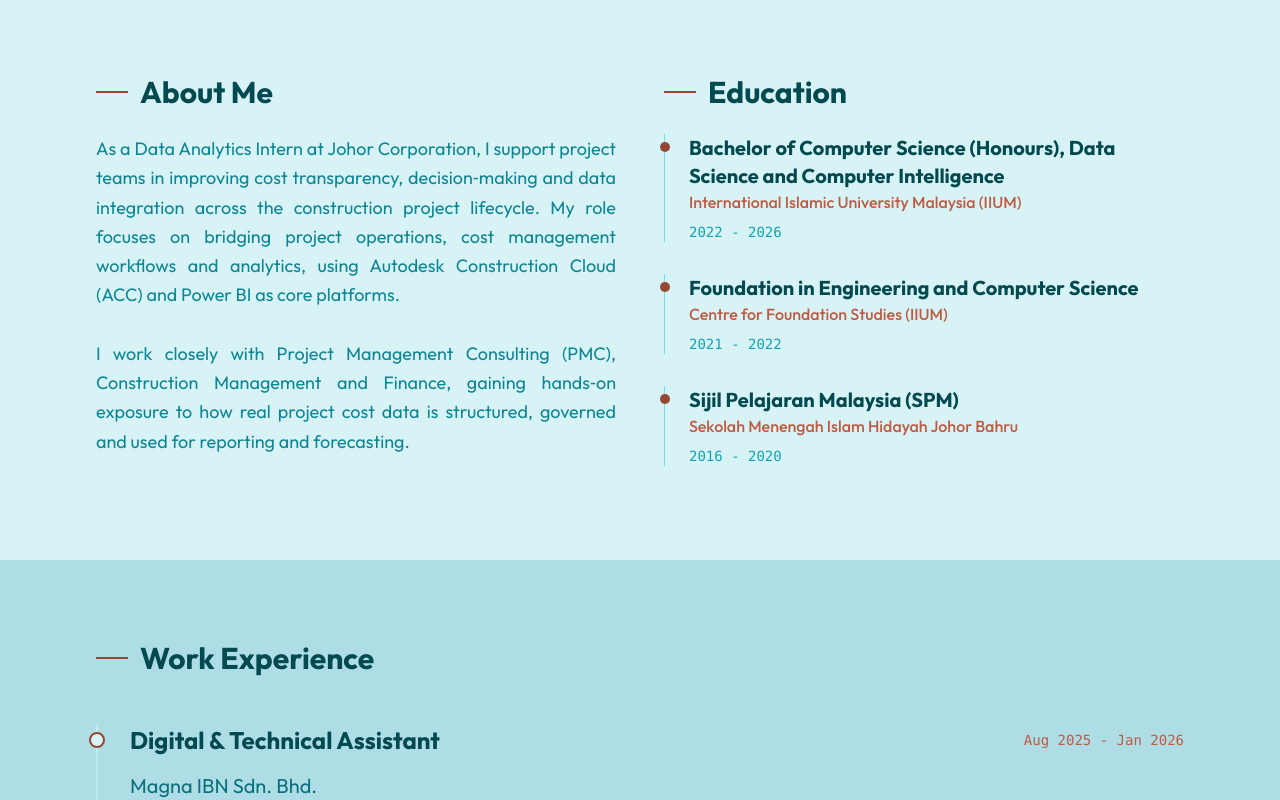
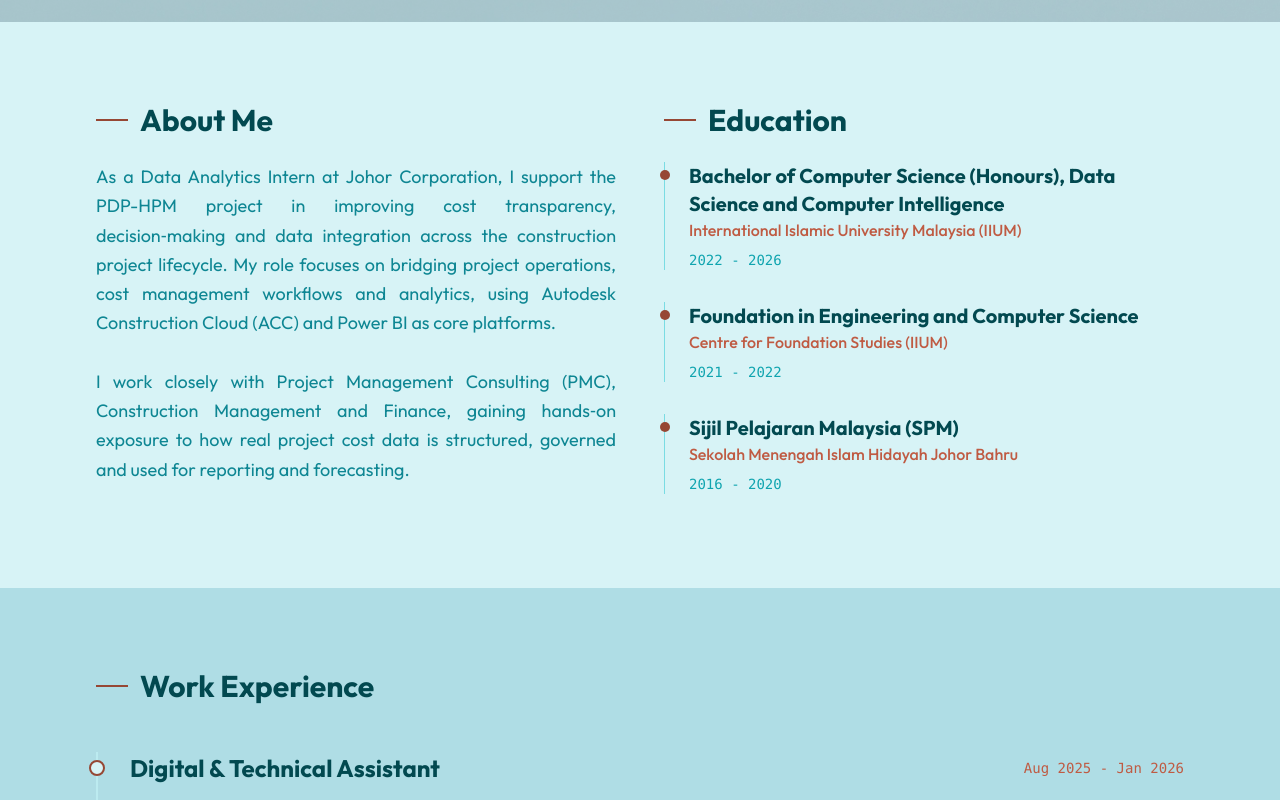
Before and after one commit to hafizjais/Portfolio, a React (Vite) app: page / in a window 1280 px wide. Shown: the part 720-1520 px from the top of the page. Built offline with nearby package versions, Linux system fonts and the light colour scheme.

Commit message:
feat: add Skills component and define technical and soft skills in portfolio data

```diff
--- a/src/components/Skills.jsx
+++ b/src/components/Skills.jsx
@@ -24,11 +24,11 @@ const Skills = () => {
     <div>
       <h2 className="text-3xl font-bold text-slate-100 mb-12 text-center">Technical Skills</h2>
       <div className="flex flex-wrap justify-center gap-6 mb-16">
+        <SkillCategory title="Data Integration" items={skills.data} />
         <SkillCategory title="Programming" items={skills.programming} />
         <SkillCategory title="Machine Learning" items={skills.ml} />
-        <SkillCategory title="Data Integration" items={skills.data} />
-        <SkillCategory title="Web Development" items={skills.web} />
         <SkillCategory title="Tools & Platforms" items={skills.tools} />
+        <SkillCategory title="Specialized Focus" items={skills.specialized} />
       </div>
 
       <h2 className="text-3xl font-bold text-slate-100 mb-12 text-center">Soft Skills</h2>
--- a/src/portfolioData.js
+++ b/src/portfolioData.js
@@ -2,7 +2,7 @@ export const portfolioData = {
   hero: {
     name: "Mohamad Hafiz Bin Mohd Jais",
     headline: "Mohamad Hafiz Bin Mohd Jais",
-    tagline: "International Islamic University of Malaysia",
+    tagline: "International Islamic University of Malaysia (IIUM Gombak)",
     tagline2: "Bachelor of Computer Science (Honours)",
     tagline3: "Data Analytics Intern at Johor Corporation",
     location: "Johor Bahru, Malaysia",
@@ -11,7 +11,7 @@ export const portfolioData = {
     github: "https://github.com/peacejez",
   },
   about: {
-    bio: `As a Data Analytics Intern at Johor Corporation, I support project teams in improving cost transparency, decision‑making and data integration across the construction project lifecycle. My role focuses on bridging project operations, cost management workflows and analytics, using Autodesk Construction Cloud (ACC) and Power BI as core platforms.
+    bio: `As a Data Analytics Intern at Johor Corporation, I support the PDP-HPM project in improving cost transparency, decision‑making and data integration across the construction project lifecycle. My role focuses on bridging project operations, cost management workflows and analytics, using Autodesk Construction Cloud (ACC) and Power BI as core platforms.
 
 I work closely with Project Management Consulting (PMC), Construction Management and Finance, gaining hands‑on exposure to how real project cost data is structured, governed and used for reporting and forecasting.`,
     education: [
@@ -148,13 +148,18 @@ I work closely with Project Management Consulting (PMC), Construction Management
     },
   ],
   skills: {
-    programming: ["Python", "SQL", "Java", "JavaScript"],
-    ml: ["Scikit-learn", "TensorFlow", "PyTorch"],
-    data: ["Excel", "Power BI", "Tableau", "Spark"],
-    web: ["ReactJS", "WordPress", "HTML", "CSS", "Firebase"],
-    tools: ["Git", "VS Code", "Microsoft 365"],
+    data: ["Excel", "Power BI", "Data Silo Remediation", "Power Query", "EdgeProp"],
+    programming: ["DAX Measures for Power BI", "SQL", "Python", "ReactJS"],
+    ml: ["Predictive Analytics for Power BI", "Scikit-learn", "TensorFlow", "PyTorch"],
+    tools: ["Autodesk Construction Cloud", "Autodesk Forma", "Microsoft Power BI", "Microsoft Fabric", "Microsoft Dynamic 365", "Microsoft Sharepoint", "Git", "VS Code"],
+    specialized: [
+      "Construction & Project Cost Management Fundamentals",
+      "Cost Data Structure & Governance",
+      "ACC ↔ Finance (D365) Integration"
+    ],
     soft: [
       "Analytical Thinking",
+      "Business & Stakeholder Communication",
       "Problem Solving",
       "Clear Communication",
       "Team Collaboration",
@@ -221,13 +226,7 @@ I work closely with Project Management Consulting (PMC), Construction Management
       link: "/Bursa Investment Quiz 2023.pdf",
       image: "/Bursa Investment Quiz 2023.jpg",
     },
-    {
-      name: "New Certificate (Placeholder)",
-      issuer: "Issuer Name",
-      year: "2026",
-      link: "",
-      image: "",
-    }
+
   ],
   achievements: [
     {
```
